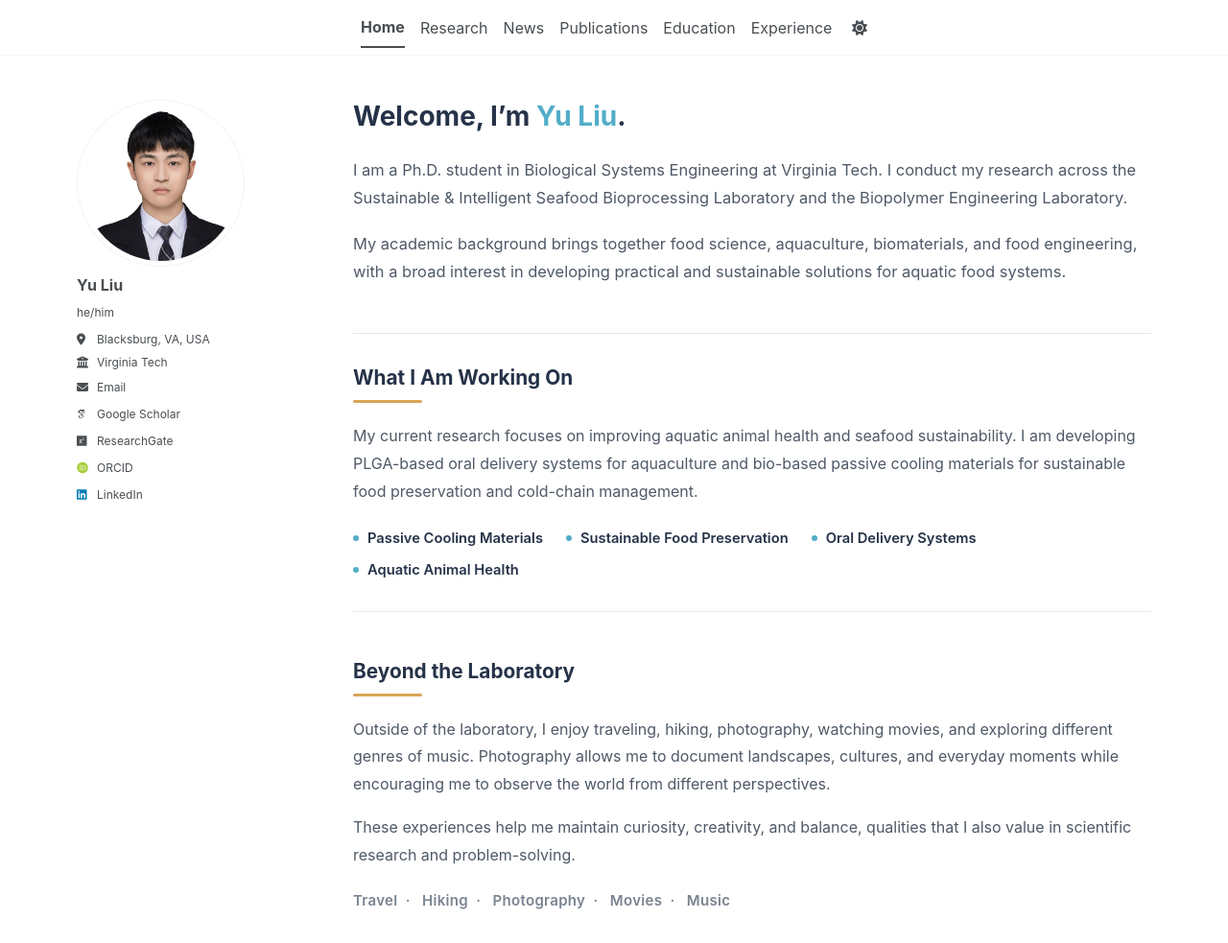
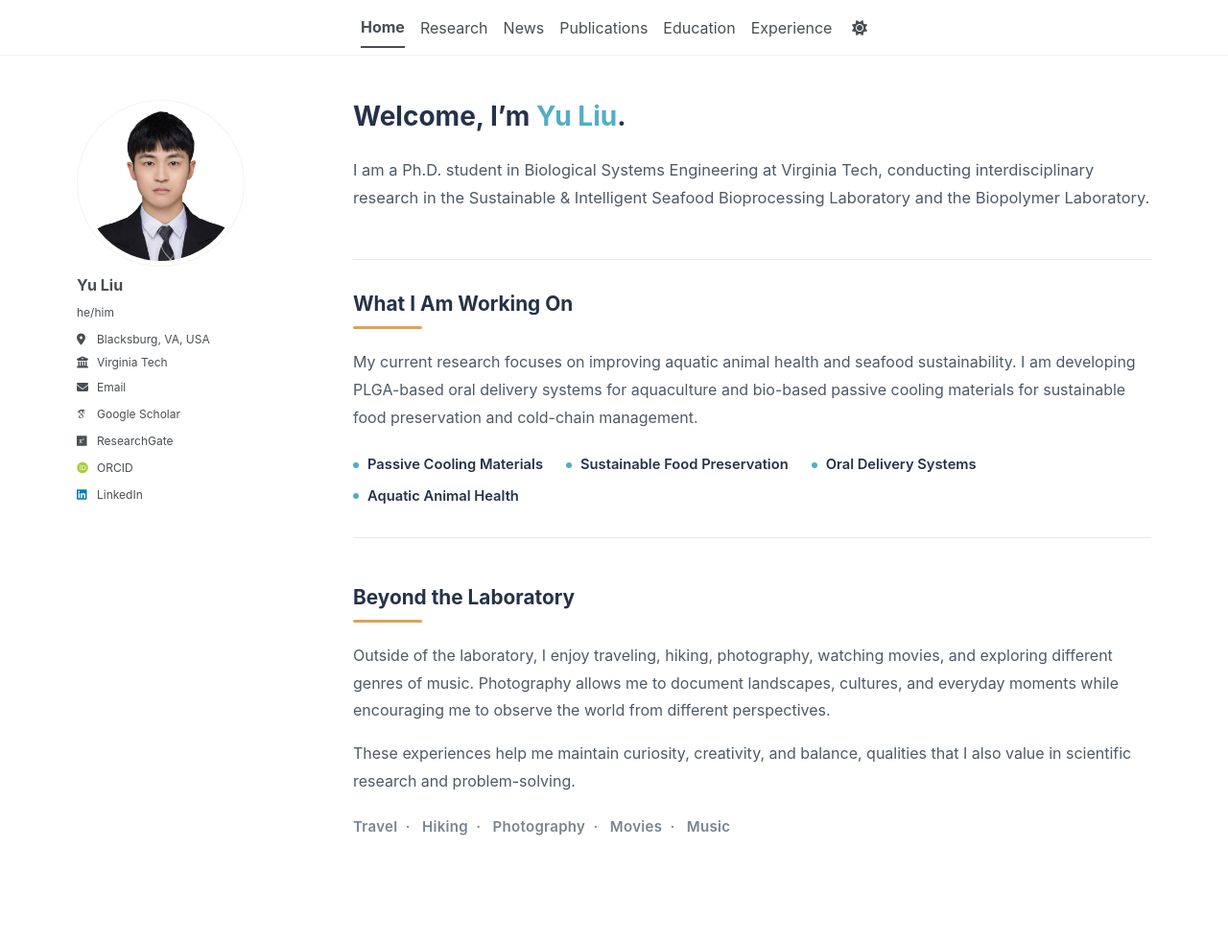
Before and after one commit to yuliu0322/yuliu0322.github.io, a Jekyll site: the page built from _pages/about.md, in a window 1280 px wide and 983 px high. Shown: the whole window at 96% size. Built offline with Jekyll 4.4.1, drawn with Linux system fonts in a browser that asks for light colours; some web fonts are replaced; a script bundle is joined from its source files by our own code; library files that are not in the unit come from our copies.

Commit message:
Update about.md

```diff
--- a/_pages/about.md
+++ b/_pages/about.md
@@ -159,15 +159,9 @@ redirect_from:
     </h2>
 
     <p>
-      I am a Ph.D. student in Biological Systems Engineering at Virginia Tech.
-      I conduct my research across the Sustainable &amp; Intelligent Seafood
-      Bioprocessing Laboratory and the Biopolymer Engineering Laboratory.
-    </p>
-
-    <p>
-      My academic background brings together food science, aquaculture,
-      biomaterials, and food engineering, with a broad interest in developing
-      practical and sustainable solutions for aquatic food systems.
+  I am a Ph.D. student in Biological Systems Engineering at Virginia Tech,
+  conducting interdisciplinary research in the Sustainable &amp; Intelligent
+  Seafood Bioprocessing Laboratory and the Biopolymer Laboratory.
     </p>
   </section>
 
```
